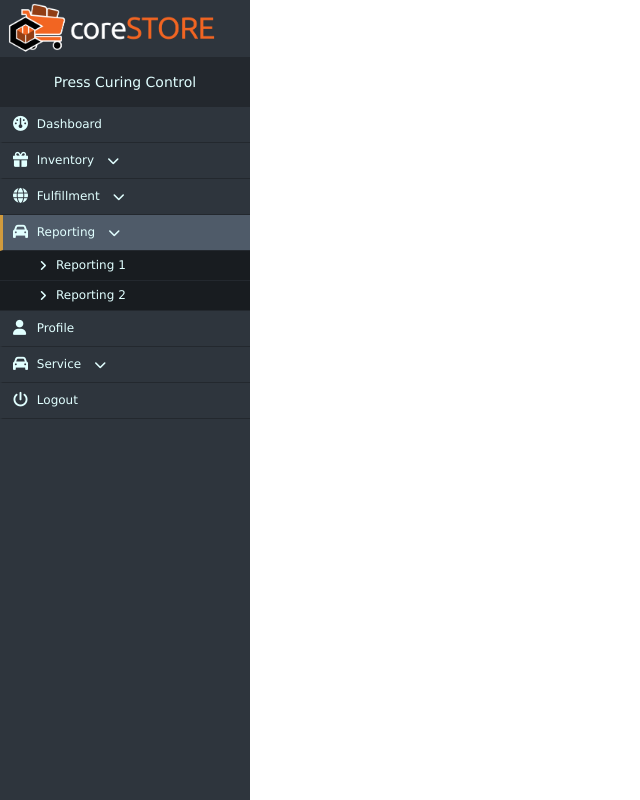
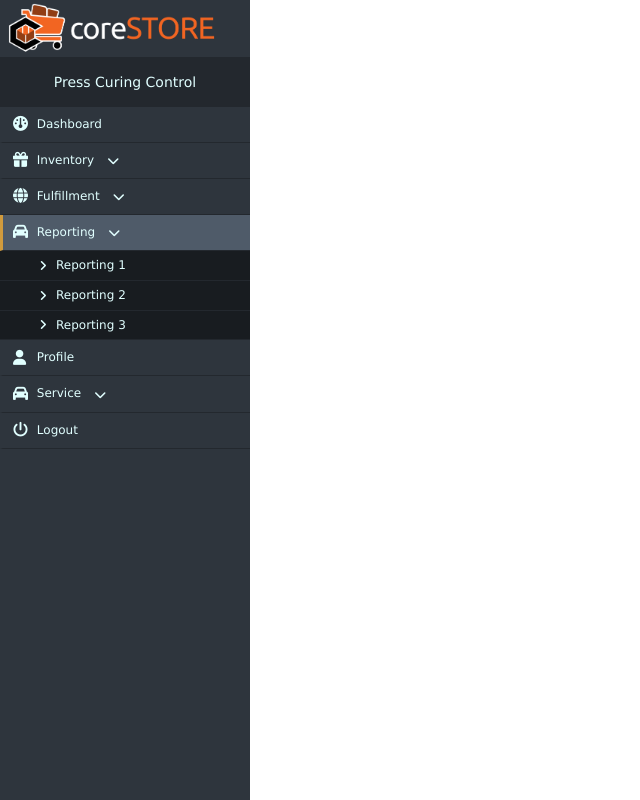
Before and after one commit to markkalalo/coreSTORE, a Vue app: page /dashboard in a window 1280 px wide. Both pictures are taken after a click on the item "Reporting". Shown: the whole page, without its empty margins (0-640 px from the left). Built offline with nearby package versions, Linux system fonts and the light colour scheme.

Commit message:
first commit

```diff
--- a/src/components/SidebarComponent.vue
+++ b/src/components/SidebarComponent.vue
@@ -39,6 +39,7 @@
         <ul class="sub-menu collapse" id="reporting" v-if="activeMenu === 'reporting'">
           <li>Reporting 1</li>
           <li>Reporting 2</li>
+          <li>Reporting 3</li>
         </ul>
 
         <li>
```
Also changed, not shown: src/views/DashboardPage.vue (line endings or trailing spaces).
